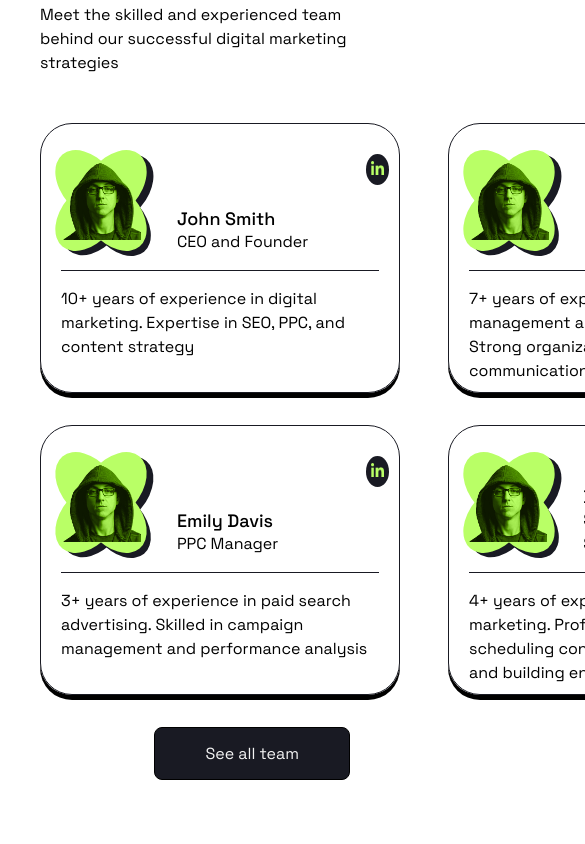
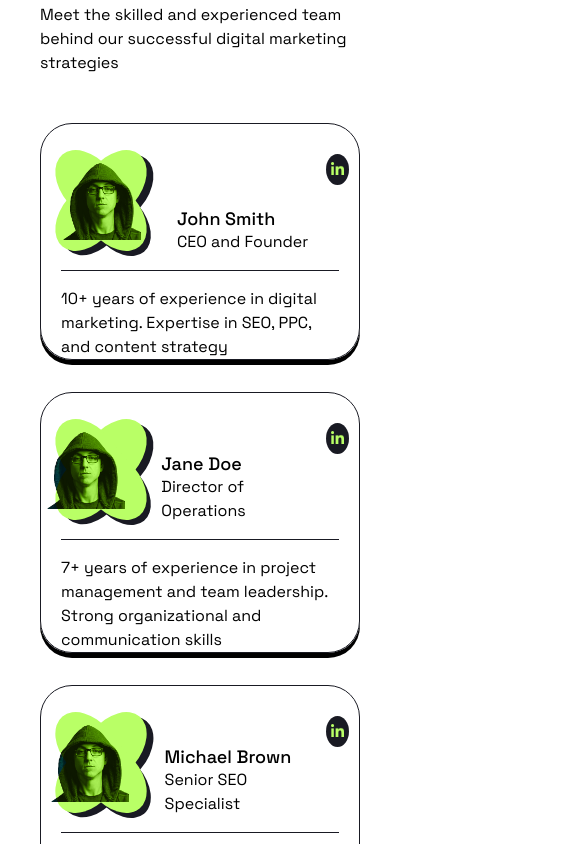
Before and after one commit to Mobeen68/positivus-ui, a React (Vite) app: page / in a window 390 px wide. Shown: the part 5540-6384 px from the top of the page, 585 px wide, since content can reach past the window. Built offline with nearby package versions, Linux system fonts and the light colour scheme.

Commit message:
teams responsiveness done

```diff
--- a/src/components/teams/teams.css
+++ b/src/components/teams/teams.css
@@ -121,3 +121,31 @@
   justify-content: end;
   margin-top: 2rem;
 }
+
+@media screen and (max-width: 768px) {
+  .teams__content {
+    grid-template-columns: repeat(2, 1fr);
+    /* margin-top: 3rem; */
+  }
+
+  .teams__card {
+    width: 320px;
+    height: 100%;
+  }
+
+  .teams__card__graphic {
+    position: relative;
+    width: 120px;
+    height: 130px;
+  }
+}
+
+@media screen and (max-width: 425px) {
+  .teams__content {
+    grid-template-columns: repeat(1, 1fr);
+    /* margin-top: 3rem; */
+  }
+  .teams__cta {
+    justify-content: center;
+  }
+}
```
